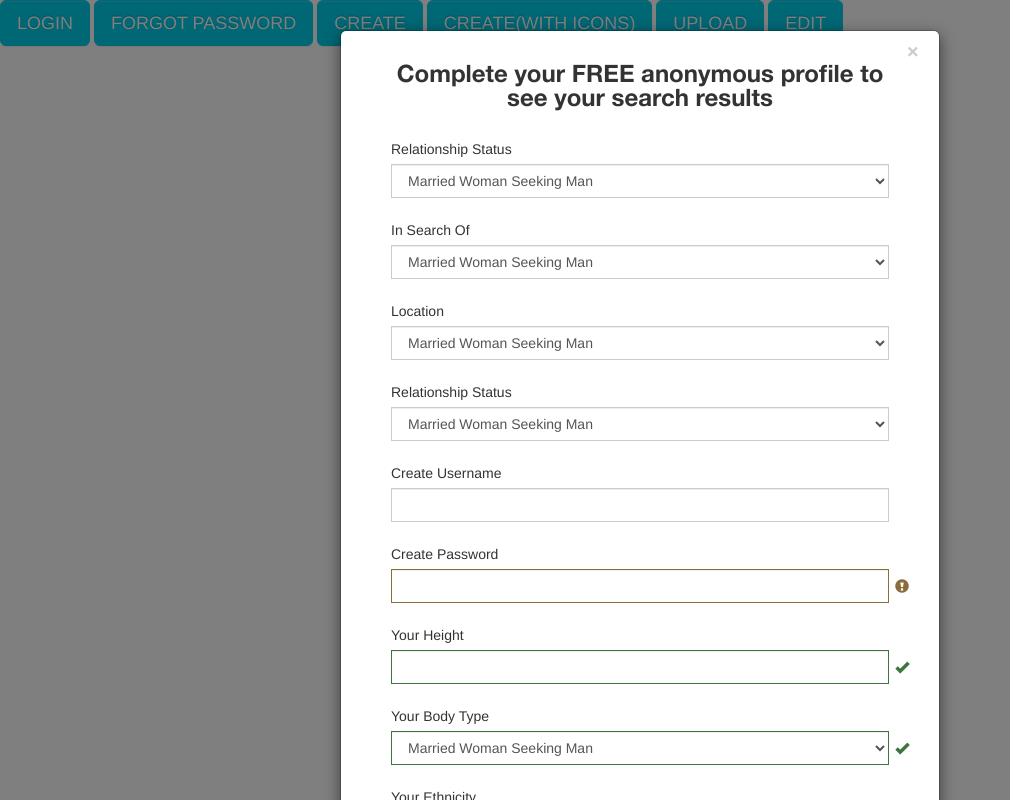
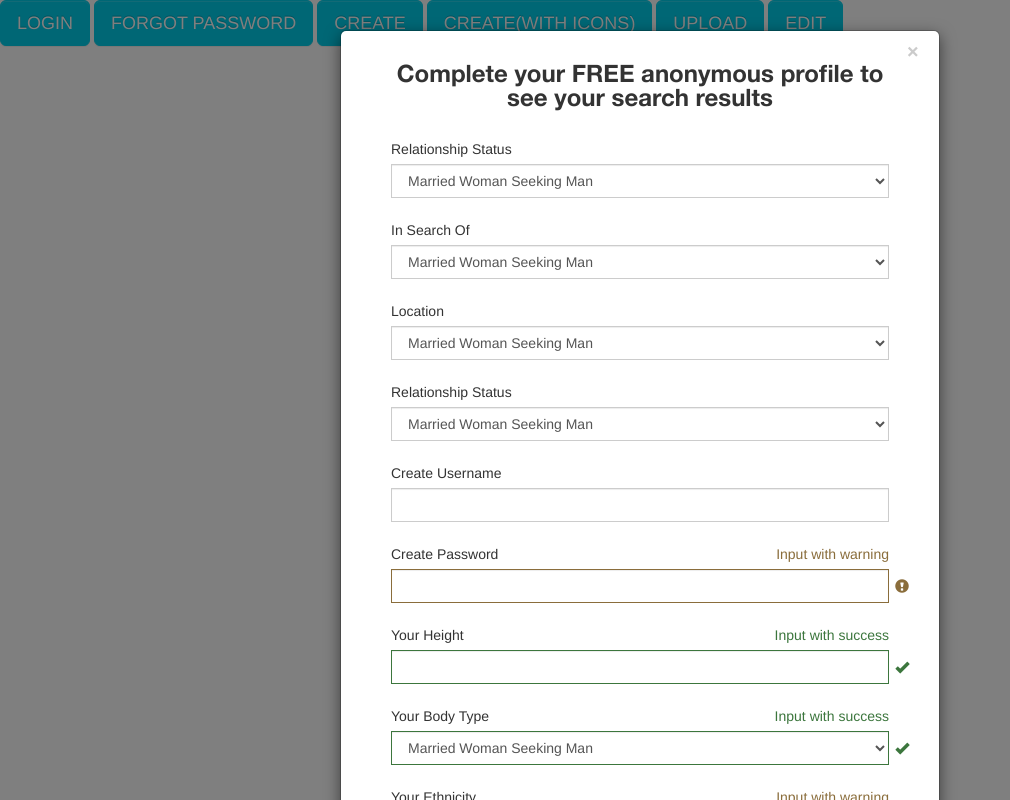
Before and after one commit to vitalikpetreniuk/dating, a website: page app/pug/popups.pug in a window 1280 px wide. Both pictures are taken after a click on the button "CREATE(WITH ICONS)". Shown: the whole page, without its empty margins (0-1010 px from the left). Drawn offline with nearby package versions, Linux system fonts and the light colour scheme; files that its build step writes are made by us from their sources; files whose address does not match are found by name.

Commit message:
Added message for warning inputs

```diff
--- a/app/pug/popups.pug
+++ b/app/pug/popups.pug
@@ -198,12 +198,14 @@ html
 								.col-xs-12
 									input.form-control#createPsw
 									span.glyphicon.glyphicon-exclamation-sign.form-control-feedback
+									span.form-message Input with warning
 								.clearfix
 							.form-group.has-success
 								label(for="height") Your Height
 								.col-xs-12
 									input.form-control#height
 									span.glyphicon.glyphicon-ok.form-control-feedback
+									span.form-message Input with success
 								.clearfix
 							.form-group.has-success
 								label(for='bodyType') Your Body Type
@@ -216,6 +218,7 @@ html
 										option Married Man Seeking Woman
 										option Attached Man Seeking Woman
 									span.glyphicon.glyphicon-ok.form-control-feedback
+									span.form-message Input with success
 								.clearfix
 							.form-group.has-warning
 								label(for='ethnicity') Your Ethnicity
@@ -228,6 +231,7 @@ html
 										option Married Man Seeking Woman
 										option Attached Man Seeking Woman
 									span.glyphicon.glyphicon-exclamation-sign.form-control-feedback
+									span.form-message Input with warning
 								.clearfix
 							.form-group
 								label Date of Birth
--- a/app/scss/_popups.scss
+++ b/app/scss/_popups.scss
@@ -325,3 +325,23 @@
 .form-group {
 	margin-bottom: 0;
 }
+
+.has-success {
+	.form-message {
+		position: absolute;
+		display: inline-block;
+		bottom: calc(100% + 5px);
+		right: 0;
+		color: #3c763d;
+	}
+}
+
+.has-warning {
+	.form-message {
+		position: absolute;
+		display: inline-block;
+		bottom: calc(100% + 5px);
+		right: 0;
+		color: #8a6d3b;
+	}
+}
```
Also changed, not shown: app/css/main.css, app/popups.html.
